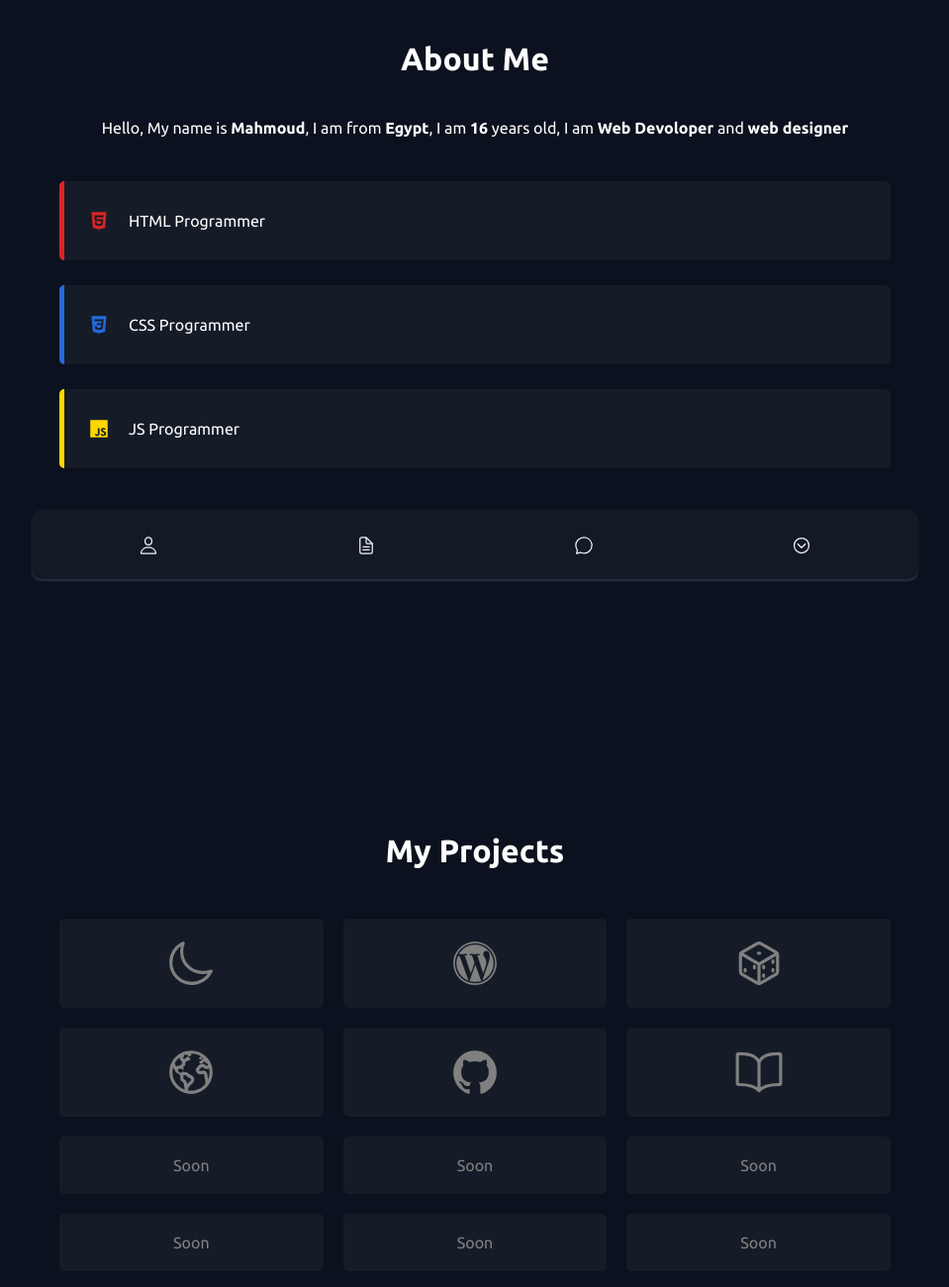
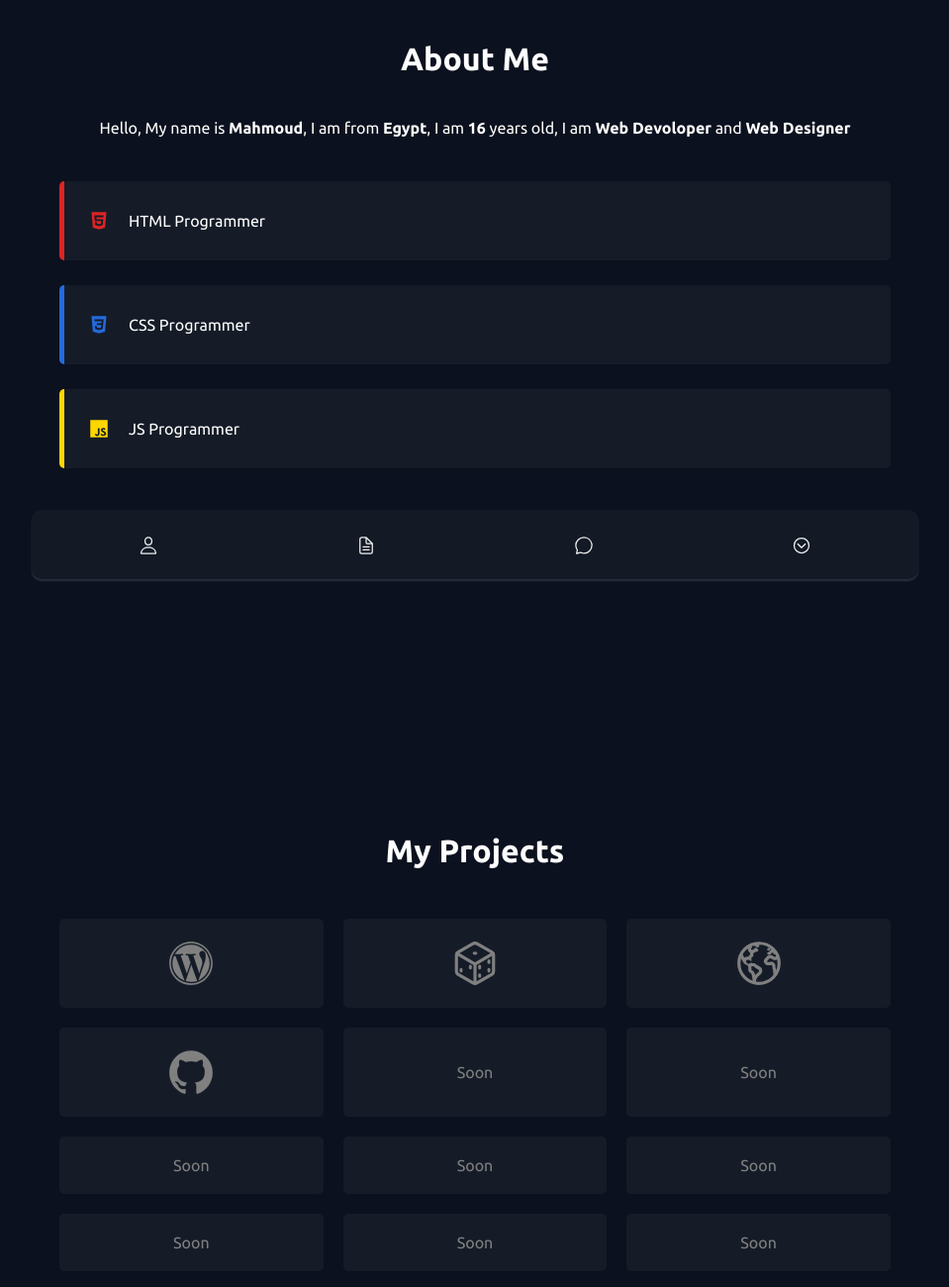
Before and after one commit to mahmoud-26/profile, a plain HTML site: page index.html in a window 1280 px wide. Shown: the part 200-1500 px from the top of the page at 99% size, without its empty margins (160-1119 px from the left). Drawn offline with nearby package versions, Linux system fonts and the light colour scheme.

Commit message:
optimization

```diff
--- a/index.html
+++ b/index.html
@@ -21,7 +21,7 @@
   <!-- about -->
   <div data-aos="fade-right" class="about-area" id="about">
     <h1>About Me</h1>
-    <p>Hello, My name is <strong>Mahmoud</strong>, I am from <strong>Egypt</strong>, I am <strong>16</strong> years old, I am <strong>Web Devoloper</strong> and <strong>web designer</strong></strong></p>
+    <p>Hello, My name is <strong>Mahmoud</strong>, I am from <strong>Egypt</strong>, I am <strong>16</strong> years old, I am <strong>Web Devoloper</strong> and <strong>Web Designer</strong></strong></p>
     <div class="html-card">
       <ion-icon name="logo-html5"></ion-icon>
       <span>HTML Programmer</span>
@@ -40,11 +40,7 @@
   <div data-aos="fade-right" class="projects-area" id="projects">
     <h1>My Projects</h1>
     <div class="projects">
-      <a href="https://islamic-azkar.netlify.app">
-        <div class="project">
-          <ion-icon name="moon-outline"></ion-icon>
-        </div>
-      </a>
+
       <a href="https://words-dictionary1.netlify.app/"><div class="project">
         <ion-icon name="logo-wordpress"></ion-icon>
       </div></a>
@@ -57,9 +53,8 @@
       <a href="https://github-users-info-app.netlify.app/"><div class="project">
         <ion-icon name="logo-github"></ion-icon>
       </div></a>
-      <a href="https://ahadith.netlify.app/"><div class="project">
-        <ion-icon name="book-outline"></ion-icon>
-      </div></a>
+      <div class="project">Soon</div>
+      <div class="project">Soon</div>
       <div class="project">Soon</div>
       <div class="project">Soon</div>
       <div class="project">Soon</div>
@@ -83,7 +78,7 @@
   <!-- contact -->
   <!-- footer -->
   <div data-aos="fade-right" class="footer" id="footer">
-    <h6>Made with ❤️ by Mahmoud | Copyright @ 2022</h6>
+    <h6>Made by Mahmoud | Copyright @ 2022</h6>
   </div>
   <!-- footer -->
   <!-- end project -->
```
